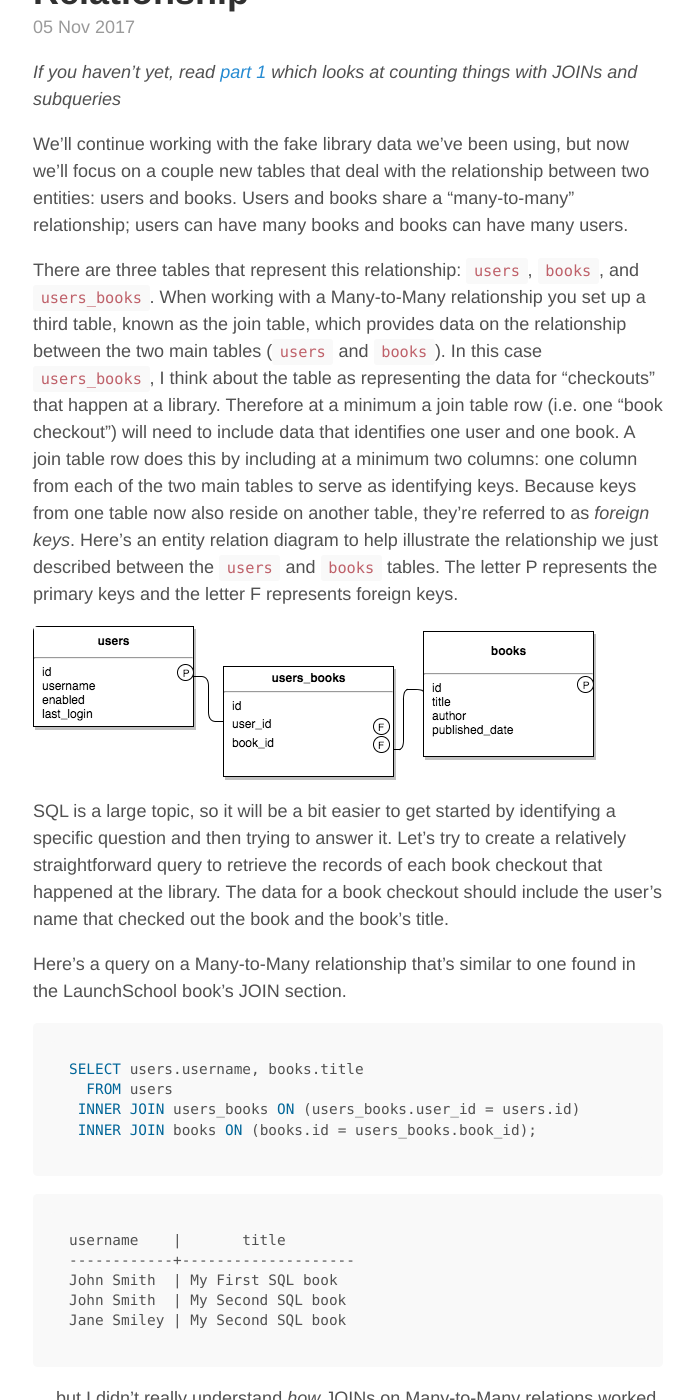
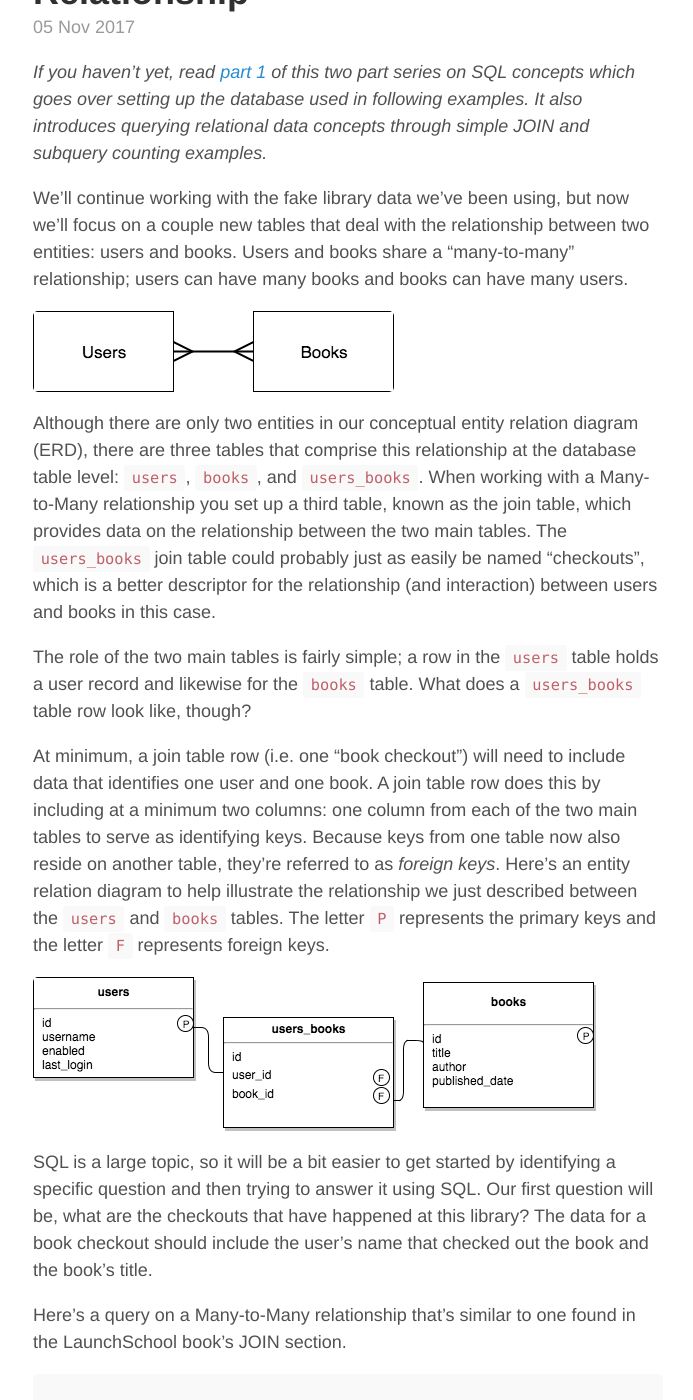
Before and after one commit to dylankb/dylankb.github.io, a Jekyll site: the page built from _posts/2017-11-5-learning-sql-with-small-data-pt-2-breaking-apart-a-many-to-many-relationship.md, in a window 1280 px wide and 1400 px high, scrolled down 239 px. Shown: the whole window, without its empty margins (292-985 px from the left). Built offline with Jekyll 4.4.1, drawn with Linux system fonts in a browser that asks for light colours; comment, search, counter and statistics services are not loaded; some of the changed text lies outside the part shown.

Commit message:
Improve SQL M2M post
Improve grammar and clarity. Add diagram.

````diff
--- a/_posts/2017-11-5-learning-sql-with-small-data-pt-2-breaking-apart-a-many-to-many-relationship.md
+++ b/_posts/2017-11-5-learning-sql-with-small-data-pt-2-breaking-apart-a-many-to-many-relationship.md
@@ -4,15 +4,21 @@ title: "Learning SQL With Small Data Pt 2: Taking Apart a Many-to-Many Relations
 comments: true
 ---
 
-_If you haven't yet, read [part 1]({{ site.url }}{% link _posts/2017-10-27-learning-sql-with-small-data-pt-1-counting-with-joins-and-subqueries.md %}) which looks at counting things with JOINs and subqueries_
+_If you haven't yet, read [part 1]({{ site.url }}{% link _posts/2017-10-27-learning-sql-with-small-data-pt-1-counting-with-joins-and-subqueries.md %}) of this two part series on SQL concepts which goes over setting up the database used in following examples. It also introduces querying relational data concepts through simple JOIN and subquery counting examples._
 
 We'll continue working with the fake library data we've been using, but now we'll focus on a couple new tables that deal with the relationship between two entities: users and books. Users and books share a "many-to-many" relationship; users can have many books and books can have many users.
 
-There are three tables that represent this relationship: `users`, `books`, and `users_books`. When working with a Many-to-Many relationship you set up a third table, known as the join table, which provides data on the relationship between the two main tables (`users` and `books`). In this case `users_books`, I think about the table as representing the data for "checkouts" that happen at a library. Therefore at a minimum a join table row (i.e. one "book checkout") will need to include data that identifies one user and one book. A join table row does this by including at a minimum two columns: one column from each of the two main tables to serve as identifying keys. Because keys from one table now also reside on another table, they're referred to as _foreign keys_. Here's an entity relation diagram to help illustrate the relationship we just described between the `users` and `books` tables. The letter P represents the primary keys and the letter F represents foreign keys.
+![](/assets/users-books-conceptual.png)
 
-![](/assets/users-books.png)
+Although there are only two entities in our conceptual entity relation diagram (ERD), there are three tables that comprise this relationship at the database table level: `users`, `books`, and `users_books`. When working with a Many-to-Many relationship you set up a third table, known as the join table, which provides data on the relationship between the two main tables. The `users_books` join table could probably just as easily be named "checkouts", which is a better descriptor for the relationship (and interaction) between users and books in this case.
 
-SQL is a large topic, so it will be a bit easier to get started by identifying a specific question and then trying to answer it. Let's try to create a relatively straightforward query to retrieve the records of each book checkout that happened at the library. The data for a book checkout should include the user's name that checked out the book and the book's title.
+The role of the two main tables is fairly simple; a row in the `users` table holds a user record and likewise for the `books` table. What does a `users_books` table row look like, though?
+
+At minimum, a join table row (i.e. one "book checkout") will need to include data that identifies one user and one book. A join table row does this by including at a minimum two columns: one column from each of the two main tables to serve as identifying keys. Because keys from one table now also reside on another table, they're referred to as _foreign keys_. Here's an entity relation diagram to help illustrate the relationship we just described between the `users` and `books` tables. The letter `P` represents the primary keys and the letter `F` represents foreign keys.
+
+![](/assets/users-books-physical.png)
+
+SQL is a large topic, so it will be a bit easier to get started by identifying a specific question and then trying to answer it using SQL. Our first question will be, what are the checkouts that have happened at this library? The data for a book checkout should include the user's name that checked out the book and the book's title.
 
 Here's a query on a Many-to-Many relationship that's similar to one found in the LaunchSchool book's JOIN section.
 
@@ -30,7 +36,7 @@ John Smith  | My Second SQL book
 Jane Smiley | My Second SQL book
 ```
 
-... but I didn't really understand *how* JOINs on Many-to-Many relations worked, so I tried switching the order of the joins to see what happened.
+When I first started working with JOINs I didn't really understand *how* JOINs on Many-to-Many relations worked, so I tried switching the order of the JOINs to see what happened.
 
 ```sql
 SELECT users.username, books.title
@@ -45,7 +51,7 @@ LINE 3: INNER JOIN books ON (books.id = users_books.book_id)
 
 Annnnnd I broke it.
 
-When you break something and don't know why, that's a clear indication that you have some gaps in your knowledge. What helped me finally get a strong grasp of how this type of join worked was to use some of the tools we've been practicing: displaying the data available to us, checking how this data can change, and using a small data set to do so.
+When you break something and don't know why, that's a clear indication that you have some gaps in your knowledge. What helped me finally get a stronger grasp of how this type of JOIN worked was to use some of the tools we've been practicing: use a small set of data to display the data available to us and checking how this data can change.
 
 So let's start building up this query that broke, starting with one of the simplest statements we can execute.
 
@@ -57,13 +63,15 @@ SELECT u.id, u.username
 
 `FROM users` brings in the data displayed in our results.
 
+```
  id |  username
 ----|-------------
  1 | John Smith  |
  2 | Jane Smiley |
  3 | Alice Munro |
+ ```
 
-Ok, now that we've got some users, we just need query for books, right? Without considering how you query a Many-to-Many relation, you might indeed think this and go straight to writing this join next.
+Ok, now that we've got some users, we just need to query for books, right? Without considering how you query a Many-to-Many relation, you might indeed think this and go straight to writing a JOIN like this next.
 
 ```sql
 INNER JOIN books ON (books.id = users_books.book_id)
@@ -104,15 +112,15 @@ id |  username   |       title
 
 This query is a little strange - rather than doing a traditional `INNER JOIN` it's returning the [Cartesian product](https://en.wikipedia.org/wiki/Cartesian_product) of our two tables which is essentially what a `CROSS JOIN` does. The result itself isn't very useful, but it does tells us something important:
 
-**1) A JOIN adds data from the table referenced immediately after the `JOIN` command**
+**1) The table referenced immediately after the `JOIN` command adds data to the results**
 
-Even though this query was strange, one observation from it was that our `JOIN` added `books` table rows to our results data.
+Even though this query was strange, one observation we can make from it was that our `JOIN` added data from the `books` table to our results.
 
-Thinking back to our original problem, our inability to access `users_table`, tells us something else.
+Thinking back to our original problem, our inability to access `users_table` tells us something else.
 
 **2) You can only utilize data already added to your results table**
 
-This is a really important point for working with queries that join more than one table. In terms of writing queries on Many-to-Many relations, this lets us know that we need to we need to first access results that provides both a link user and books. We can retrieve data that links the `users` and `books` tables by first joining on a join table because that will return both user ids and book ids. In this case, `users_book` is the join table, so instead we need to first write a JOIN between our `users` to `user_books` tables.
+This is a really important point for working with queries that join more than one table. In terms of writing queries on Many-to-Many relations, this lets us know that we need to first retrieve results that provide a link between the `users` and `books` tables. Foreign keys link tables, and the relevant foreign keys reside on the JOIN table as `user_id` and `book_id` (see the ERD diagram above) in the `users_books` JOIN table. To make sure we can link the two main tables, let's first write a JOIN between our `users` and `user_books` tables.
 
  ```sql
 /* Updating SELECT to show additional data */
@@ -130,7 +138,7 @@ The above query returns these results:
 | 2 | Jane Smiley |       2 |       2|
 ```
 
-Now it's time to match the books our user's checked out to users. The next JOIN continues to add data to our join table.
+Now that we have book ids in our results, we are able to query for data related to those books.
 
 ```sql
 SELECT u.id, u.username, ub.user_id, ub.book_id, b.id AS book_table_id, b.title
@@ -155,10 +163,10 @@ SELECT u.id, u.username, ub.user_id, ub.book_id, b.id AS book_id, b.title
  INNER JOIN books b ON (b.id = ub.book_id);
 ```
 
-Then all you need to do is be more selective with what data you show by changing your `SELECT` query to the below:
+To clean up our results, we can make `SELECT` a bit more restrict:
 
 ```sql
-SELECT users.username, books.title
+SELECT u.username, b.title
 ```
 
 Which gets you this:
````
Also changed, not shown: other parts of _posts/2017-11-5-learning-sql-with-small-data-pt-2-breaking-apart-a-many-to-many-relationship.md (+1 -1 lines), assets/users-books-conceptual.png (added), assets/users-books-physical.png (renamed from assets/users-books.png).
